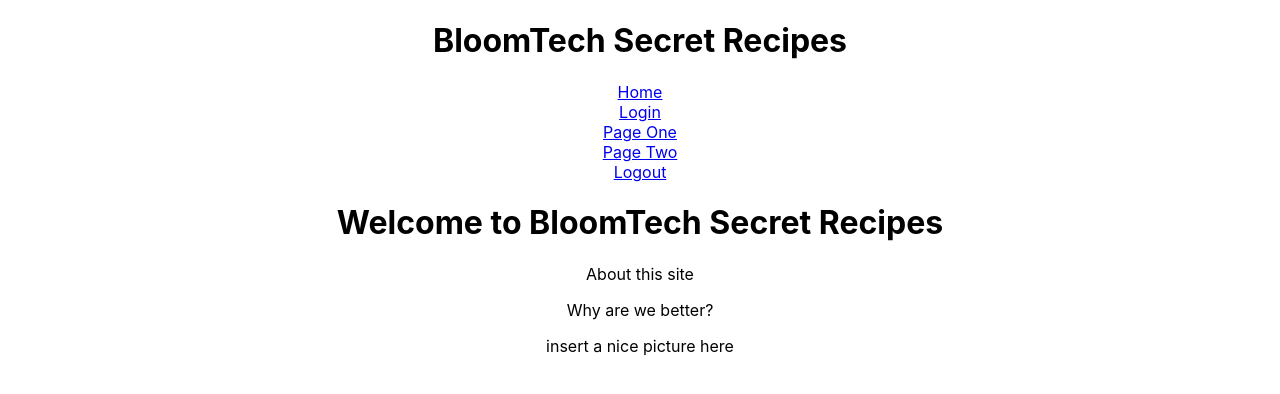
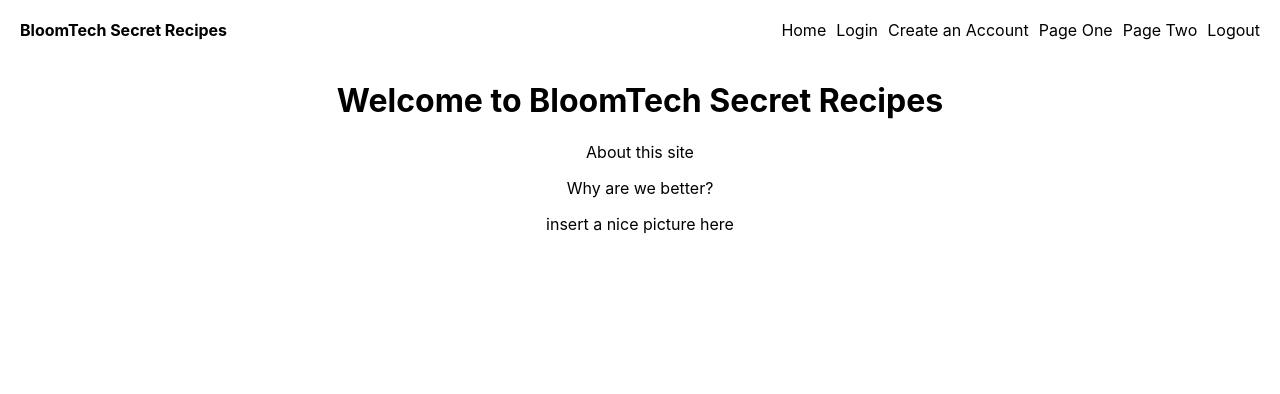
Before and after one commit to Build-Week-Secret-Family-Recipes-01/front-end, a React (Create React App) app: page / in a window 1280 px wide. Shown: the top 394 px of the page. Built offline with nearby package versions, Linux system fonts and the light colour scheme.

Commit message:
worked on the header

```diff
--- a/src/App.css
+++ b/src/App.css
@@ -1,38 +1,3 @@
 .App {
   text-align: center;
 }
-
-.App-logo {
-  height: 40vmin;
-  pointer-events: none;
-}
-
-@media (prefers-reduced-motion: no-preference) {
-  .App-logo {
-    animation: App-logo-spin infinite 20s linear;
-  }
-}
-
-.App-header {
-  background-color: #282c34;
-  min-height: 100vh;
-  display: flex;
-  flex-direction: column;
-  align-items: center;
-  justify-content: center;
-  font-size: calc(10px + 2vmin);
-  color: white;
-}
-
-.App-link {
-  color: #61dafb;
-}
-
-@keyframes App-logo-spin {
-  from {
-    transform: rotate(0deg);
-  }
-  to {
-    transform: rotate(360deg);
-  }
-}
--- a/src/App.js
+++ b/src/App.js
@@ -1,45 +1,35 @@
-import React from "react";
-import "./App.css";
-import { Route } from "react-router-dom";
+import React from 'react';
+import './App.css';
+import { BrowserRouter as Router, Route, Switch } from 'react-router-dom';
 
-import Login from "./components/login";
-import PageOne from "./components/page_one";
-import PageTwo from "./components/page_two";
-import Header from "./components/header";
-import Logout from "./components/logout";
+import Login from './components/login';
+import PageOne from './components/page_one';
+import PageTwo from './components/page_two';
+import Header from './components/header/Header';
+import Logout from './components/logout';
 import Home from './components/home';
-import Signup from "./components/signup";
+import Signup from './components/signup';
 
-import PrivateRoute from "./components/private_route";
+import PrivateRoute from './components/private_route';
 
 function App() {
-  return (
-    <div className="App">
-      <Header/>
+    return (
+        <div className='App'>
+            <Router>
+                <Header />
 
-      <Route exact path="/">
-        <Home />
-      </Route>
+                <Switch>
+                  <Route exact path='/' component={Home} />
+                <Route path='/login' component={Login} />
+                <Route path='/signup' component={Signup} />
+                <PrivateRoute path='/page_one' component={PageOne} />
+                <PrivateRoute path='/page_two' component={PageTwo} />
+                <Route path='/logout' component={Logout} />
+                </Switch>
 
-      <Route path="/login">
-        <Login />
-      </Route>
-
-      <Route path="/signup">
-        <Signup />
-      </Route>
-
-      <PrivateRoute path="/page_one" component={PageOne}/>
-
-      <PrivateRoute path="/page_two" component={PageTwo}/>
-
-
-      <Route path="/logout">
-        <Logout />
-      </Route>
-
-    </div>
-  );
+            </Router>
+        </div>
+    );
 }
 
 export default App;
--- /dev/null
+++ b/src/components/header/Header.css
@@ -0,0 +1,32 @@
+header{
+    padding: 20px;
+    display: flex;
+    justify-content: space-between;
+    align-items: center;
+}
+
+.header-left a{
+    font-weight: bold;
+    text-decoration: none;
+    color: black;
+}
+
+.header-left a:hover{
+    text-decoration: underline;
+}
+
+.header-right{
+    display: flex;
+    justify-content: flex-end;
+    align-items: center;
+}
+
+.header-right a{
+    margin-left: 10px;
+    text-decoration: none;
+    color: black;
+}
+
+.header-right a:hover{
+    text-decoration: underline;
+}
--- a/src/components/header.js
+++ b/src/components/header/Header.js
@@ -1,18 +1,23 @@
 import React from 'react';
 import { Link } from 'react-router-dom';
 
+import './Header.css';
+
 const Header = () => {
   return(
-      <div>
-          <h1>BloomTech Secret Recipes</h1>
-          <div>
+      <header>
+          <div className='header-left'>
+              <Link to='/'>BloomTech Secret Recipes</Link>
+            </div>
+          <div className='header-right'>
               <Link to="/">Home</Link><br/>
               <Link to="login">Login</Link><br/>
+              <Link to="#">Create an Account</Link><br/>
               <Link to="page_one">Page One</Link><br/>
               <Link to="page_two">Page Two</Link><br/>
               <Link to="logout">Logout</Link><br/>
           </div>
-      </div>
+      </header>
   );
 }
 
```
Also changed, not shown: 1 other file (tests, documents, lock files or other folders).
